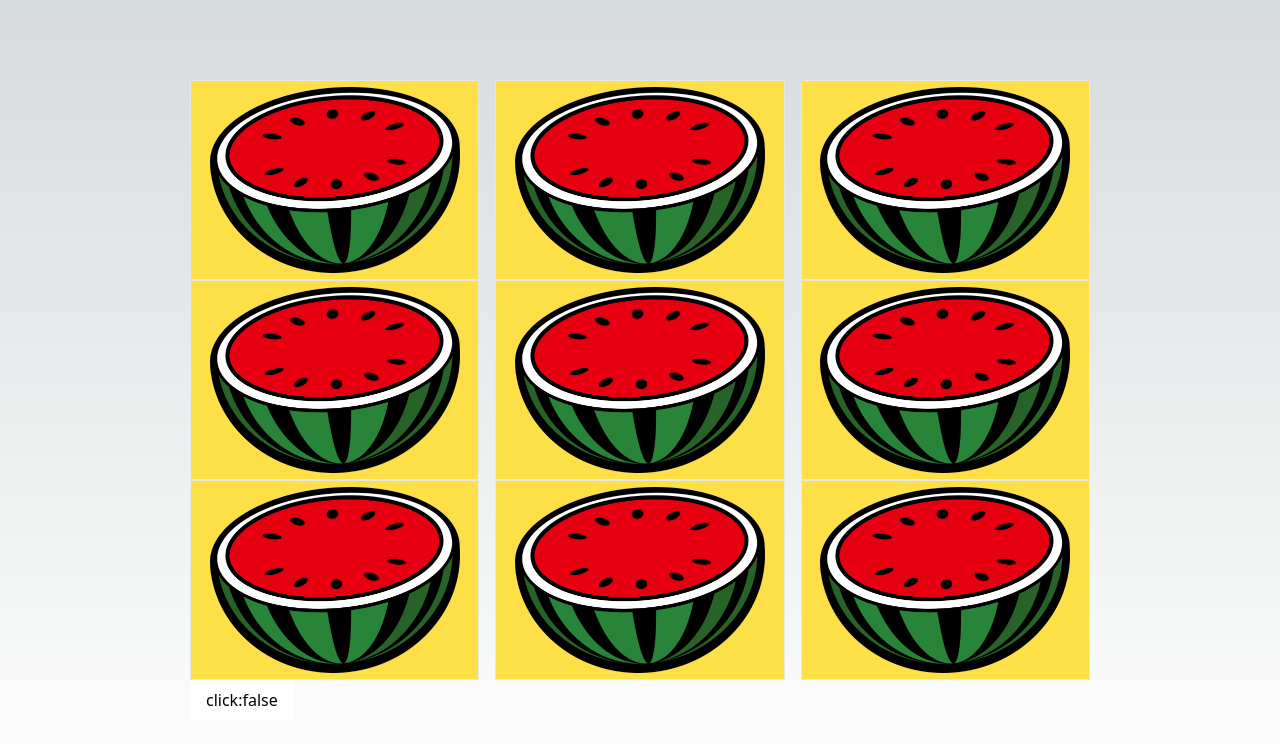
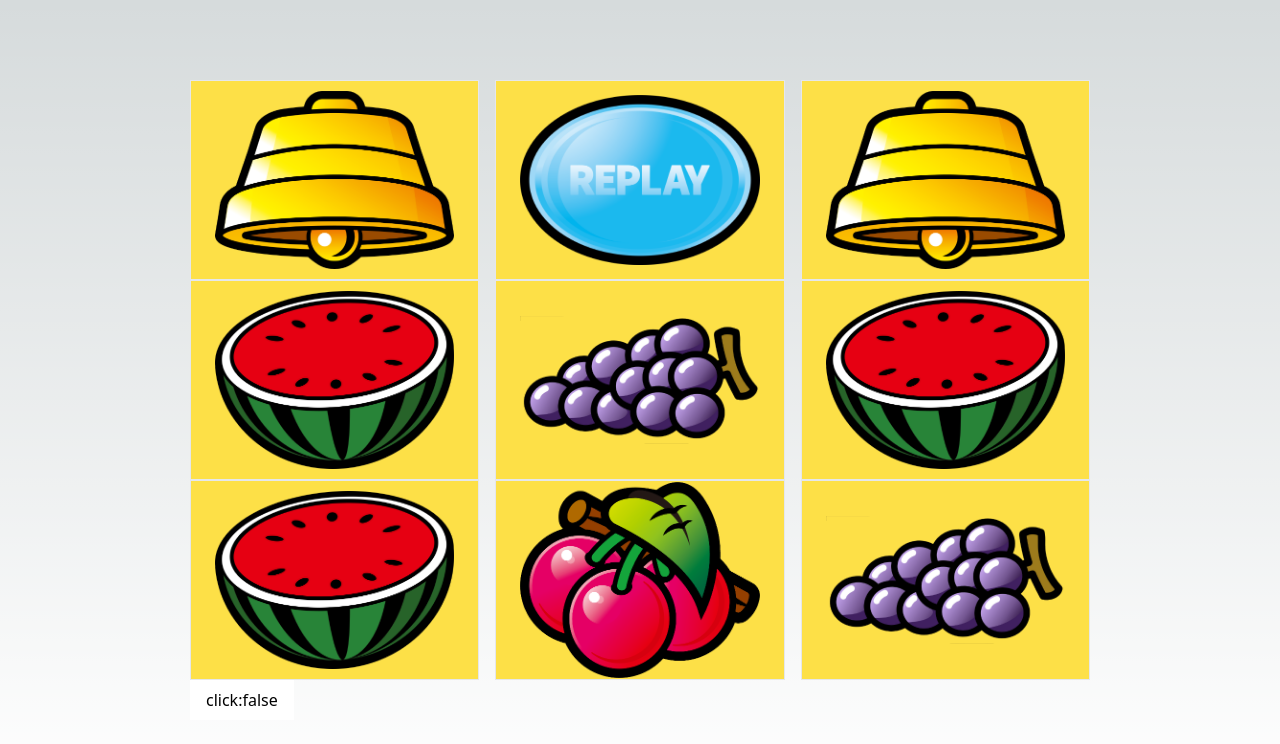
Before and after one commit to rtkjm22/mySlotApp, a Next.js app: page / in a window 1280 px wide. Shown: the top 744 px of the page. Built offline with nearby package versions, Linux system fonts and the light colour scheme.

Commit message:
WIP:あたり判定の実装 （中央ライン）

```diff
--- a/src/components/Molecules/Reel.alias.ts
+++ b/src/components/Molecules/Reel.alias.ts
@@ -1,10 +1,25 @@
 import { ReactNode } from 'react'
+
+type ReelKind =
+  | 'cherry'
+  | 'bar'
+  | 'grape'
+  | 'replay'
+  | 'bell'
+  | 'watermelon'
+  | 'seven'
 
 type Reel = {
   position: 'left' | 'middle' | 'right'
   active: Boolean
-  reelArr: ReactNode[]
-  resultArr: ReactNode[]
+  reelArr: {
+    key: Number
+    name: String
+  }[]
+  resultArr: {
+    key: Number
+    name: String
+  }[]
 }
 
-export type { Reel }
+export type { Reel, ReelKind }
--- a/src/components/Molecules/Reel.tsx
+++ b/src/components/Molecules/Reel.tsx
@@ -13,15 +13,16 @@ const Reel = ({ position, active, reelArr, resultArr }: Reel) => {
         <ul className={`animate-slide-bottom-${position}`}>
           {reelArr.map((item, index) => (
             <li
-              key={`${item}-${index}`}
-              className={`w-full h-[200px] text-center border flex justify-center items-center`}
+              key={`${item.name}-${index}`}
+              className={`w-full h-[200px] text-center border flex justify-center items-center p-6`}
             >
               <Image
-                src={`/img/reel_${item}.png`}
+                priority={true}
+                src={`/img/reel_${item.name}.png`}
                 alt="リールの出目"
                 width={250}
                 height={250}
-                className={`object-contain`}
+                className={`object-cover w-full h-auto`}
               />
             </li>
           ))}
@@ -29,15 +30,16 @@ const Reel = ({ position, active, reelArr, resultArr }: Reel) => {
         <ul className={`opacity-0 animate-slide-bottom-${position}`}>
           {reelArr.map((item, index) => (
             <li
-              key={`${item}2-${index}`}
-              className={`w-full h-[200px] text-center border flex justify-center items-center`}
+              key={`${item.name}2-${index}`}
+              className={`w-full h-[200px] text-center border flex justify-center items-center p-6`}
             >
               <Image
-                src={`/img/reel_${item}.png`}
+                priority={true}
+                src={`/img/reel_${item.name}.png`}
                 alt="リールの出目"
                 width={250}
                 height={250}
-                className={`object-contain`}
+                className={`object-cover w-full h-auto`}
               />
             </li>
           ))}
@@ -53,15 +55,16 @@ const Reel = ({ position, active, reelArr, resultArr }: Reel) => {
         <ul className={`${active ? '' : 'animate-slide-bottom-delay'}`}>
           {resultArr.map((item, index) => (
             <li
-              key={`${item}2-${index}`}
-              className={`w-full h-[200px] text-center border bg-yellow-300 flex justify-center items-center`}
+              key={`${item.name}2-${index}`}
+              className={`w-full h-[200px] text-center border bg-yellow-300 flex justify-center items-center p-6`}
             >
               <Image
-                src="/img/reel_watermelon.png"
+                priority={true}
+                src={`/img/reel_${item.name}.png`}
                 alt="リールの出目"
                 width={250}
                 height={250}
-                className={`object-contain`}
+                className={`object-cover w-full h-auto`}
               />
             </li>
           ))}
--- a/src/pages/index.alias.ts
+++ b/src/pages/index.alias.ts
@@ -0,0 +1,12 @@
+type ResultArr = {
+  left: { key: Number; name: String }[]
+  middle: { key: Number; name: String }[]
+  right: { key: Number; name: String }[]
+}
+
+type ReelItem = {
+  key: Number
+  name: String
+}
+
+export type { ResultArr, ReelItem }
--- a/src/pages/index.tsx
+++ b/src/pages/index.tsx
@@ -1,83 +1,316 @@
+import { ResultArr, ReelItem } from './index.alias'
 import Reel from '@/components/Molecules/Reel'
-import { useState } from 'react'
+import { ReelKind } from '@/components/Molecules/Reel.alias'
+import { useEffect, useState } from 'react'
 
 export default function Home() {
   const [active, setActive] = useState(false)
+  const [isWin, setIsWin] = useState(false)
+  const [resultArr, setResultArr] = useState<ResultArr>({
+    left: [],
+    middle: [],
+    right: []
+  })
 
   const arr1 = [...Array(20).keys()].map((i) => ++i).sort((a, b) => b - a)
   const arr2 = [...Array(3).keys()].map((i) => ++i).sort((a, b) => b - a)
 
-  const reelLeft = [
-    'bell',
-    'watermelon',
-    'watermelon',
+  const prob = 0
+
+  const reelKind: ReelKind[] = [
+    'cherry',
+    'bar',
     'grape',
     'replay',
     'bell',
     'watermelon',
-    'cherry',
-    'bar',
-    'replay',
-    'bell',
-    'watermelon',
-    'watermelon',
-    'grape',
-    'replay',
-    'bell',
-    'watermelon',
-    'seven',
-    'seven',
-    'replay'
+    'seven'
+  ]
+  const reelLeft = [
+    {
+      key: 0,
+      name: 'bell'
+    },
+    {
+      key: 1,
+      name: 'watermelon'
+    },
+    {
+      key: 2,
+      name: 'watermelon'
+    },
+    {
+      key: 3,
+      name: 'grape'
+    },
+    {
+      key: 4,
+      name: 'replay'
+    },
+    {
+      key: 5,
+      name: 'bell'
+    },
+    {
+      key: 6,
+      name: 'watermelon'
+    },
+    {
+      key: 7,
+      name: 'cherry'
+    },
+    {
+      key: 8,
+      name: 'bar'
+    },
+    {
+      key: 9,
+      name: 'replay'
+    },
+    {
+      key: 10,
+      name: 'bell'
+    },
+    {
+      key: 11,
+      name: 'watermelon'
+    },
+    {
+      key: 12,
+      name: 'watermelon'
+    },
+    {
+      key: 13,
+      name: 'grape'
+    },
+    {
+      key: 14,
+      name: 'replay'
+    },
+    {
+      key: 15,
+      name: 'bell'
+    },
+    {
+      key: 16,
+      name: 'watermelon'
+    },
+    {
+      key: 17,
+      name: 'seven'
+    },
+    {
+      key: 18,
+      name: 'seven'
+    },
+    {
+      key: 19,
+      name: 'replay'
+    }
+  ]
+  const reelMiddle = [
+    {
+      key: 0,
+      name: 'replay'
+    },
+    {
+      key: 1,
+      name: 'grape'
+    },
+    {
+      key: 2,
+      name: 'cherry'
+    },
+    {
+      key: 3,
+      name: 'watermelon'
+    },
+    {
+      key: 4,
+      name: 'bell'
+    },
+    {
+      key: 5,
+      name: 'replay'
+    },
+    {
+      key: 6,
+      name: 'bar'
+    },
+    {
+      key: 7,
+      name: 'cherry'
+    },
+    {
+      key: 8,
+      name: 'watermelon'
+    },
+    {
+      key: 9,
+      name: 'bell'
+    },
+    {
+      key: 10,
+      name: 'replay'
+    },
+    {
+      key: 11,
+      name: 'grape'
+    },
+    {
+      key: 12,
+      name: 'cherry'
+    },
+    {
+      key: 13,
+      name: 'watermelon'
+    },
+    {
+      key: 14,
+      name: 'bell'
+    },
+    {
+      key: 15,
+      name: 'replay'
+    },
+    {
+      key: 16,
+      name: 'seven'
+    },
+    {
+      key: 17,
+      name: 'seven'
+    },
+    {
+      key: 18,
+      name: 'watermelon'
+    },
+    {
+      key: 19,
+      name: 'bell'
+    }
+  ]
+  const reelRight = [
+    {
+      key: 0,
+      name: 'bell'
+    },
+    {
+      key: 1,
+      name: 'watermelon'
+    },
+    {
+      key: 2,
+      name: 'grape'
+    },
+    {
+      key: 3,
+      name: 'replay'
+    },
+    {
+      key: 4,
+      name: 'cherry'
+    },
+    {
+      key: 5,
+      name: 'bell'
+    },
+    {
+      key: 6,
+      name: 'watermelon'
+    },
+    {
+      key: 7,
+      name: 'bar'
+    },
+    {
+      key: 8,
+      name: 'replay'
+    },
+    {
+      key: 9,
+      name: 'cherry'
+    },
+    {
+      key: 10,
+      name: 'bell'
+    },
+    {
+      key: 11,
+      name: 'watermelon'
+    },
+    {
+      key: 12,
+      name: 'grape'
+    },
+    {
+      key: 13,
+      name: 'replay'
+    },
+    {
+      key: 14,
+      name: 'cherry'
+    },
+    {
+      key: 15,
+      name: 'bell'
+    },
+    {
+      key: 16,
+      name: 'seven'
+    },
+    {
+      key: 17,
+      name: 'seven'
+    },
+    {
+      key: 18,
+      name: 'replay'
+    },
+    {
+      key: 19,
+      name: 'cherry'
+    }
   ]
 
-  const reelMiddle = [
-    'replay',
-    'grape',
-    'cherry',
-    'watermelon',
-    'bell',
-    'replay',
-    'bar',
-    'cherry',
-    'watermelon',
-    'bell',
-    'replay',
-    'grape',
-    'cherry',
-    'watermelon',
-    'bell',
-    'replay',
-    'seven',
-    'seven',
-    'watermelon',
-    'bell'
-  ]
+  useEffect(() => {
+    setResultArr({
+      left: reelLeft.slice(0, 3),
+      middle: reelMiddle.slice(0, 3),
+      right: reelRight.slice(0, 3)
+    })
+  }, [])
 
-  const reelRight = [
-    'bell',
-    'watermelon',
-    'grape',
-    'replay',
-    'cherry',
-    'bell',
-    'watermelon',
-    'bar',
-    'replay',
-    'cherry',
-    'bell',
-    'watermelon',
-    'grape',
-    'replay',
-    'cherry',
-    'bell',
-    'seven',
-    'seven',
-    'replay',
-    'cherry'
-  ]
+  const setArr = (
+    reel: ReelKind[],
+    targetArr: ReelItem[]
+  ) => {
+    const arr = [...targetArr]
+    const deme = reel[Math.floor(Math.random() * reel.length)]
+    let filteredArr = arr.filter((n) => n.name === deme)
+    let index = filteredArr[Math.floor(Math.random() * filteredArr.length)].key
+    return [
+      arr[+index == 0 ? 19 : +index - 1],
+      arr[+index],
+      arr[index == 19 ? 0 : +index + 1]
+    ]
+  }
 
   const sttSlot = () => {
+    // スロットの開始判定
     setActive(!active)
+    if (!active) return
+
+    // 当たり判定
+    const atari = Math.random() > prob
+    setIsWin(atari)
+    if (!isWin) return
+
+    setResultArr({
+      left: setArr(reelKind, reelLeft),
+      middle: setArr(reelKind, reelMiddle),
+      right: setArr(reelKind, reelRight)
+    })
   }
   return (
     <main className={`h-[100vh] flex flex-col justify-center items-center`}>
@@ -88,7 +321,7 @@ export default function Home() {
             position="left"
             active={active}
             reelArr={reelLeft}
-            resultArr={arr2}
+            resultArr={resultArr.left}
           />
 
           {/* リール（中央） */}
@@ -96,7 +329,7 @@ export default function Home() {
             position="middle"
             active={active}
             reelArr={reelMiddle}
-            resultArr={arr2}
+            resultArr={resultArr.middle}
           />
 
           {/* リール（右） */}
@@ -104,7 +337,7 @@ export default function Home() {
             position="right"
             active={active}
             reelArr={reelRight}
-            resultArr={arr2}
+            resultArr={resultArr.right}
           />
         </div>
 
```
